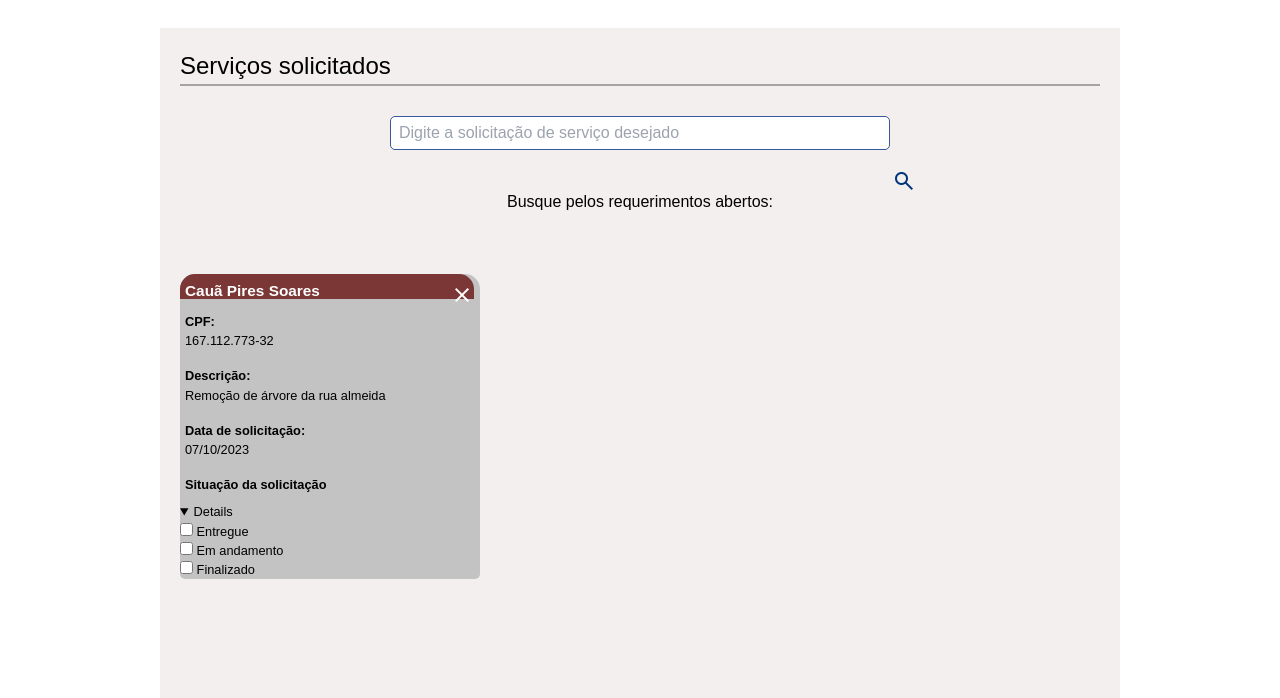
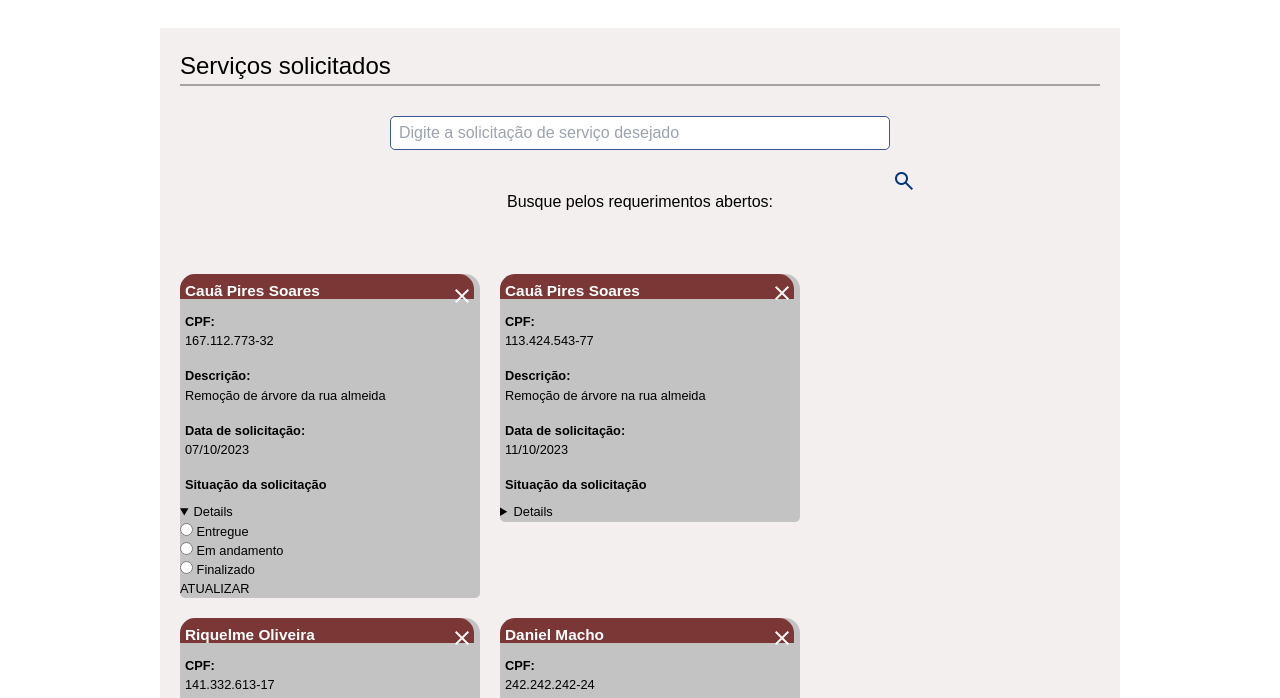
Before and after one commit to BarbaCodes/PrefeituraPage, a website: page homepage/src/servicos.html in a window 1280 px wide. Both pictures are taken after a click on the element 330 px from the left and 613 px from the top of the page. Shown: the part 102-800 px from the top of the page. Drawn offline with nearby package versions, Linux system fonts and the light colour scheme.

Commit message:
fit: commit

```diff
--- a/homepage/js/script.js
+++ b/homepage/js/script.js
@@ -1,28 +1,82 @@
 //Sistema responsável por exibir as solicitações ao funcionário
 
+//Simulando um banco de dados
 let bancoDados = [{
     nome: "Cauã Pires Soares",
     cpf: "113.424.543-77",
     descricao: "Remoção de árvore na rua almeida",
-    data: "11/10/2023"
+    data: "11/10/2023",
+    entregue: false,
+    emAndamento: false,
+    finalizado: true
 },
 
 {
     nome: "Riquelme Oliveira",
     cpf: "141.332.613-17",
     descricao: "Consertar vazamento da água da cagepa, rua belmonte",
-    data: "01/09/2023"
+    data: "01/09/2023",
+    entregue: false,
+    emAndamento: true,
+    finalizado: false
 },
 
 {
     nome: "Daniel Macho",
     cpf: "242.242.242-24",
     descricao: "Remoção de árvore na rua almeida",
-    data: "11/10/2023"
+    data: "11/10/2023",
+    entregue: true,
+    emAndamento: false,
+    finalizado: false
 },
 {
-    nome: "Cauã Pires Soares",
+    nome: "Carlos ALberto",
     cpf: "113.424.543-77",
     descricao: "Remoção de árvore na rua almeida",
-    data: "11/10/2023"
+    data: "11/10/2023",
+    entregue: false,
+    emAndamento: false,
+    finalizado: true
 }]
+
+let saidaElemento = document.querySelector("#lista-soliticoes")
+
+
+function criaHtml(nome, cpf, descricao, data, entregue, emAndamento, finalizado) {
+    let elementoHtml = `<li class="item-lista-solicitacao">
+    <ul class="dados">
+        <p class="name-req">${nome}</p>
+        <span class="material-symbols-outlined cancela-soli">
+            close
+        </span>
+        <li><strong>CPF:</strong> ${cpf}</li>
+        <li><strong>Descrição:</strong> ${descricao}</li>
+        <li><strong>Data de solicitação:</strong> ${data}</li>
+
+        <li><strong>Situação da solicitação</strong></li>
+
+        <details class="lista-situacao">
+            <input type="radio" class="entregue" ${entregue ? 'checked' : ' '}>
+            <label for="entregue" >Entregue</label>
+            <br>
+            <input type="radio" class="andamento" ${emAndamento ? 'checked' : ' '} >
+            <label for="andamento">Em andamento</label>
+            <br>
+            <input type="radio" class="finalizado" ${finalizado ? 'checked' : ' '}>
+            <label for="finalizado">Finalizado</label>
+            <br>
+            <button class="at-situacao">ATUALIZAR</button>
+        </details>
+    </ul>
+
+</li>`
+
+    return elementoHtml;
+}
+
+for (let item of bancoDados) {
+    let elemento = criaHtml(item.nome, item.cpf, item.descricao, item.data, item.entregue, item.emAndamento, item.finalizado)
+
+    saidaElemento.innerHTML += `${elemento}`
+}
--- a/homepage/src/input.css
+++ b/homepage/src/input.css
@@ -30,7 +30,7 @@ body{
 /*DEFININDO AS ÁREAS DA PÁGINA*/
 #cabecalho {
     grid-area: cabecalho;
-    background-color: #AC121C;
+    background-color: rgb(171, 18, 28);
 }
 
 #conteudo-principal {
@@ -223,8 +223,13 @@ body{
     transition: all .4s;
 }
 
-#lista-situacao{
+.lista-situacao{
     cursor: pointer;
+    width: 100%;
+}
+
+.at-situacao {
+    border-radius: 4px;
 }
 
 li {
@@ -235,3 +240,9 @@ li {
 span {
     padding-bottom: 5px;
 }
+
+a {
+    text-decoration: none;
+    color: rgb(0, 0, 0);
+    font-family: sans-serif;
+}
--- a/homepage/src/servicos.html
+++ b/homepage/src/servicos.html
@@ -50,15 +50,17 @@
 
                             <li><strong>Situação da solicitação</strong></li>
 
-                            <details id="lista-situacao">
-                                <input type="checkbox" name="situacao" id="entregue">
+                            <details class="lista-situacao">
+                                <input type="radio" name="situacao" class="entregue">
                                 <label for="entregue">Entregue</label>
                                 <br>
-                                <input type="checkbox" name="situacao" id="andamento">
+                                <input type="radio" name="situacao" class="andamento">
                                 <label for="andamento">Em andamento</label>
                                 <br>
-                                <input type="checkbox" name="situacao" id="finalizado">
+                                <input type="radio" name="situacao" class="finalizado">
                                 <label for="finalizado">Finalizado</label>
+                                <br>
+                                <button class="at-situacao">ATUALIZAR</button>
                             </details>
                         </ul>
 
@@ -67,6 +69,8 @@
             </div>
         </div>
     </section>
+
+    <script src="/PrefeituraPage/homepage/js/script.js"></script>
 </body>
 
 </html>
--- a/projeto_Hackathon/style.css
+++ b/projeto_Hackathon/style.css
@@ -1,9 +1,40 @@
+@import url('https://fonts.googleapis.com/css2?family=Montserrat&family=Open+Sans&display=swap');
+
+:root {
+    --f1: 'Open Sans';
+    --f2: 'Montserrat';
+}
+
 body {
+    display: grid;
+    grid-template-columns: 1fr;
+    grid-template-rows: .15fr auto;
+    grid-template-areas: "cabecalho"
+                         "conteudo-principal";
+    height: 100vmin;
+    margin: 0;
+}
+
+#logo-cz {
+    height: 80px;
+    margin-left: 15px;
+}
+
+#cabecalho {
+    grid-area: cabecalho;
+    background-color: rgb(171, 18, 28);
+}
+
+#conteudo-principal {
+    grid-area: conteudo-principal;
+}
+
+#container {
     background-color: #ffff;
     display: flex;
     justify-content: center;
     align-items: center;
-    padding-top: 50px;
+    padding-top: 100px;
 }
 
 body .card {
@@ -14,7 +45,7 @@ body .card {
     padding: 1rem 0 1rem 0;
     margin: 0 0 2rem 0;
     background-color: aliceblue;
-    min-width: 250px;
+    min-width: 350px;
     min-height: auto;
 }
 
@@ -35,7 +66,7 @@ body .card {
 }*/
 
 #log {
-    font-size: 17px;
+    font-size: 30px;
     color: #013479;
     margin-bottom: auto;
     display: flex;
@@ -43,6 +74,9 @@ body .card {
     padding: 5px 0 25px 0;
 }
 
+#login {
+    font-family: var(--f1);
+}
 
 #div_cpf,
 #div_senha {
@@ -58,19 +92,23 @@ input {
 button {
     display: flex;
     background-color: #013479;
+    border-radius: 5px;
     color: #ffff;
     align-self: center;
-    text-align: center;
+    font-family: var(--f2);
+    justify-content: center;
+    align-items: center;
+    width: 110px;
+    height: 35px;
     margin: auto;
     margin-top: 30px;
+    margin-bottom: 30px;
 }
-
-
-
 
 #div_cpf label,
 #div_senha label {
-    font-size: 10px;
+    font-size: 15px;
+    font-family: var(--f2);
     margin-top: 1rem;
     align-self: flex-start;
     margin-left: 10px;
@@ -79,6 +117,7 @@ button {
 #div_cpf input,
 #div_senha input {
     width: 225.2px;
+    height: 30px;
     text-align: center;
     margin-bottom: 1rem;
     margin-left: auto;
```
Also changed, not shown: homepage/index.html (+5 -3 lines), projeto_Hackathon/index.html (+18 -7 lines), projeto_Hackathon/script.js (+15 -0 lines), projeto_Hackathon/img/logo-prefeitura.png (added).
